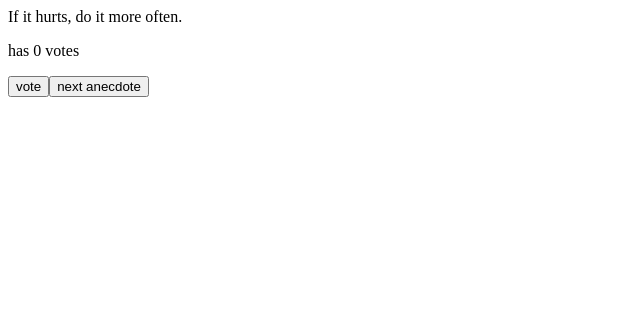
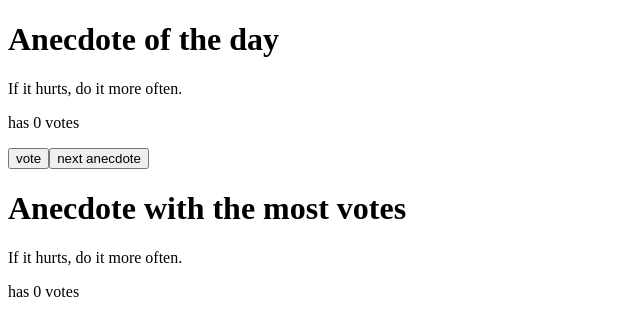
Before and after one commit to NastiaShulgina/Part1, a React (Create React App) app: page / in a window 1280 px wide. Shown: the top 336 px of the page, without its empty margins (0-640 px from the left). Built offline with nearby package versions, Linux system fonts and the light colour scheme.

Commit message:
1.14*: anecdotes step3

```diff
--- a/src/App.js
+++ b/src/App.js
@@ -19,29 +19,40 @@ const App = () => {
   ]
 
   const [selected, setSelected] = useState(0)
+  const [best, setBest] = useState(0)
+  const [votesCount, setVotesCount] = useState(Array(8).fill(0))
 
   const handleNext = () => {
-    console.log("hey");
     setSelected(Math.floor(Math.random() * 8))
   }
-
-  const [votesCount, setVotesCount] = useState(Array(8).fill(0))
-  console.log(votesCount);
 
   const handleVote = () => {
     const updatedVotesCount = [...votesCount]
     updatedVotesCount[selected] += 1
     setVotesCount(updatedVotesCount)
+
+    for (let i = 0; i < updatedVotesCount.length; i++) {
+      const vote = updatedVotesCount[i];
+      if (vote > updatedVotesCount[best]) setBest(i)
+    }
   }
+
+
 
   return (
     <div>
+      <h1>Anecdote of the day</h1>
       {anecdotes[selected]}
       <p>has {votesCount[selected]} votes</p>
       <div>
         <Button handleClick={handleVote} text="vote" />
         <Button handleClick={handleNext} text="next anecdote" />
       </div>
+      <h1>Anecdote with the most votes</h1>
+      <div>
+        {anecdotes[best]}
+        <p>has {votesCount[best]} votes</p>
+      </div>
     </div>
   )
 }
```
